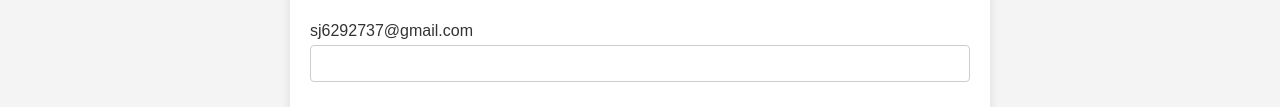
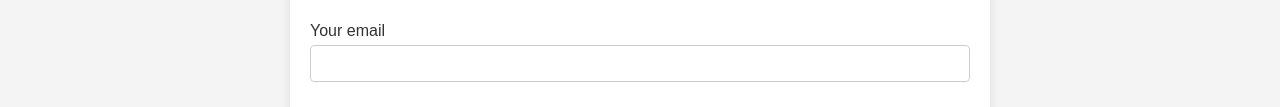
Before and after one commit to steve160/biography, a plain HTML site: page contact.html in a window 1280 px wide. Shown: the part 286-393 px from the top of the page. Drawn offline with Linux system fonts and the light colour scheme.

Commit message:
update contact.html

```diff
--- a/contact.html
+++ b/contact.html
@@ -84,7 +84,7 @@
       <label for="name">Your Name</label>
       <input type="text" id="name" name="name" required>
 
-      <label for="email">sj6292737@gmail.com</label>
+      <label for="email">Your email</label>
       <input type="email" id="email" name="email" required>
 
       <label for="message">Message</label>
```
